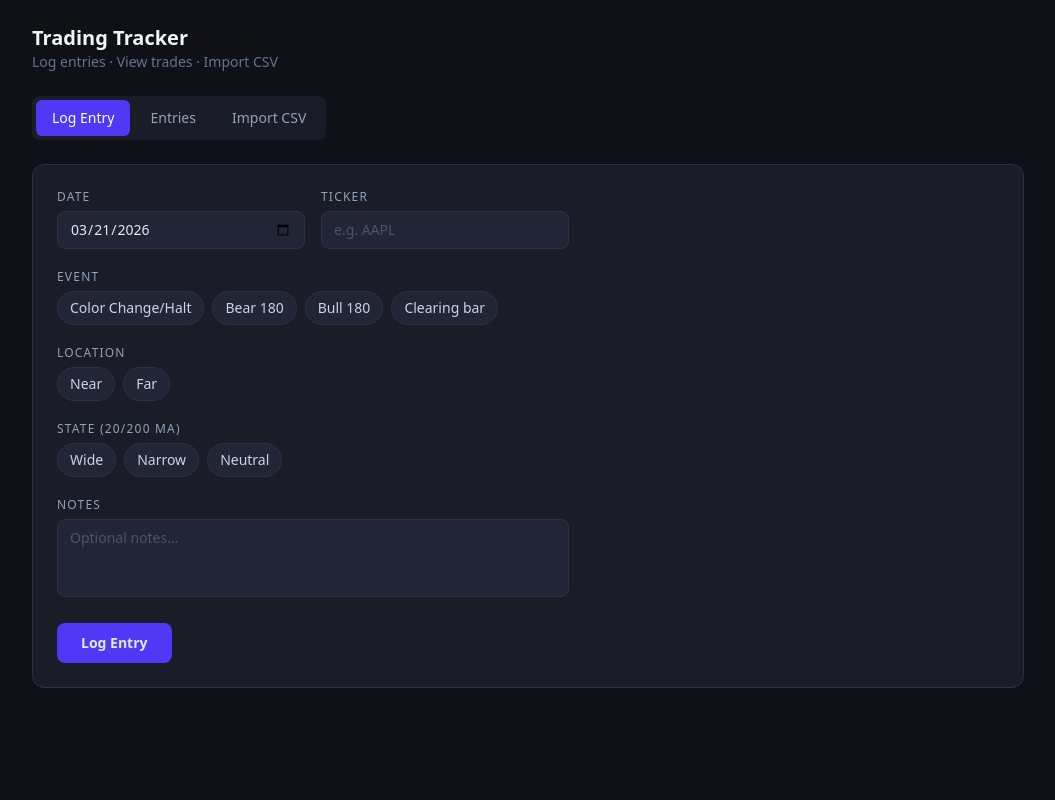
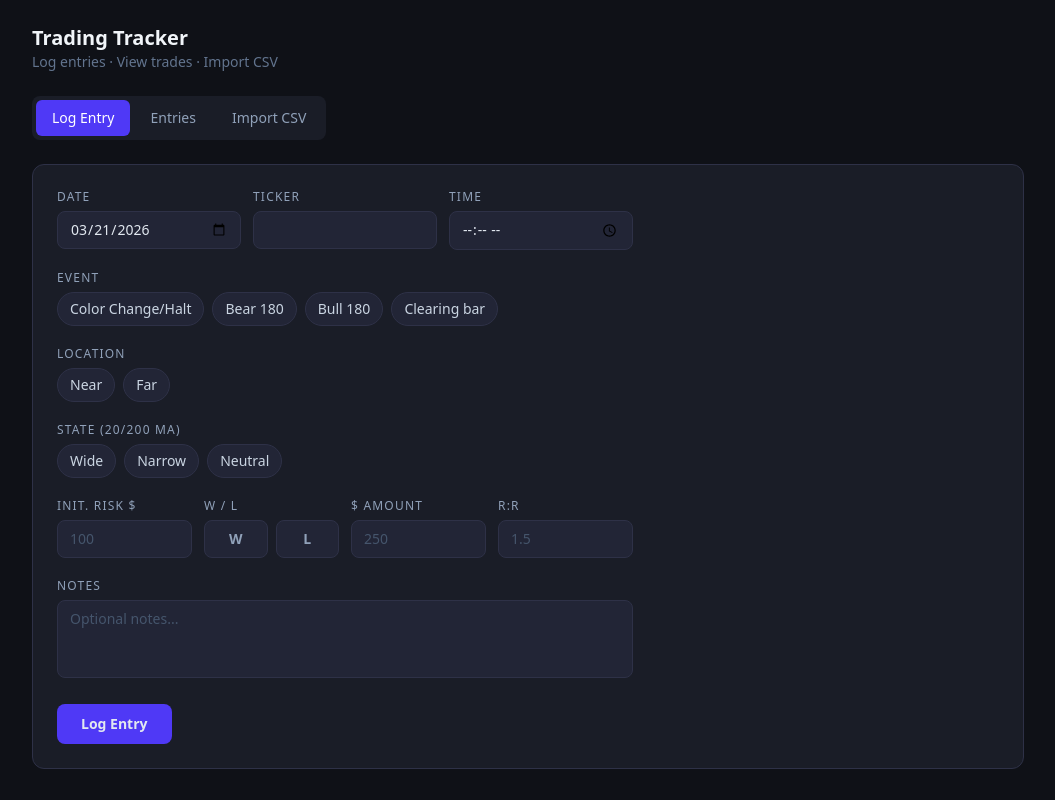
Before and after one commit to Dspeer25/Dspeer25, a Next.js app in the folder trading-tracker/: page / in a window 1280 px wide. Shown: the whole page, without its empty margins (112-1167 px from the left). Built offline with nearby package versions, Linux system fonts and the light colour scheme.

Commit message:
Update log form with all trade fields: date, ticker, time, event, location, state, initial risk, W/L, $ amount, R:R
https://claude.ai/code/session_01KmMQEVBMG9pBTRG7tqwRbk

```diff
--- a/trading-tracker/app/page.tsx
+++ b/trading-tracker/app/page.tsx
@@ -11,9 +11,14 @@ type Entry = {
   id: string;
   date: string;
   ticker: string;
+  time: string;
   event: string;
   location: string;
   state: string;
+  initialRisk: string;
+  result: "W" | "L" | "";
+  amount: string;
+  rrRatio: string;
   notes: string;
 };
 
@@ -55,78 +60,160 @@ function PillGroup<T extends string>({
 }
 
 // ─── Log Entry Tab ────────────────────────────────────────────────────────────
-function LogTab({
-  onSave,
-}: {
-  onSave: (e: Entry) => void;
-}) {
-  const [date, setDate] = useState(new Date().toISOString().split("T")[0]);
-  const [ticker, setTicker] = useState("");
-  const [event, setEvent] = useState<(typeof EVENTS)[number] | "">("");
-  const [location, setLocation] = useState<(typeof LOCATIONS)[number] | "">("");
-  const [state, setState] = useState<(typeof STATES)[number] | "">("");
-  const [notes, setNotes] = useState("");
+const BLANK: Omit<Entry, "id"> = {
+  date: new Date().toISOString().split("T")[0],
+  ticker: "",
+  time: "",
+  event: "",
+  location: "",
+  state: "",
+  initialRisk: "",
+  result: "",
+  amount: "",
+  rrRatio: "",
+  notes: "",
+};
+
+function LogTab({ onSave }: { onSave: (e: Entry) => void }) {
+  const [form, setForm] = useState({ ...BLANK });
   const [error, setError] = useState("");
   const [saved, setSaved] = useState(false);
 
+  const set = (k: keyof typeof BLANK, v: string) =>
+    setForm((prev) => ({ ...prev, [k]: v }));
+
   const handleSubmit = (e: React.FormEvent) => {
     e.preventDefault();
-    if (!event || !location || !state) {
-      setError("Select Event, Location, and State.");
+    if (!form.event || !form.location || !form.state || !form.result) {
+      setError("Select Event, Location, State, and W/L.");
       return;
     }
     setError("");
-    onSave({
-      id: crypto.randomUUID(),
-      date,
-      ticker,
-      event,
-      location,
-      state,
-      notes,
-    });
-    setTicker("");
-    setEvent("");
-    setLocation("");
-    setState("");
-    setNotes("");
+    onSave({ ...form, id: crypto.randomUUID() });
+    setForm({ ...BLANK });
     setSaved(true);
     setTimeout(() => setSaved(false), 2500);
   };
 
   return (
-    <form onSubmit={handleSubmit} className="space-y-5 max-w-lg">
-      <div className="grid grid-cols-2 gap-4">
-        <div>
-          <label className="text-xs text-slate-400 uppercase tracking-widest block mb-1.5">Date</label>
+    <form onSubmit={handleSubmit} className="space-y-5 max-w-xl">
+      {/* Row 1: date / ticker / time */}
+      <div className="grid grid-cols-3 gap-3">
+        {(
+          [
+            ["Date", "date", "date"],
+            ["Ticker", "ticker", "text"],
+            ["Time", "time", "time"],
+          ] as [string, keyof typeof BLANK, string][]
+        ).map(([label, key, type]) => (
+          <div key={key}>
+            <label className="text-xs text-slate-400 uppercase tracking-widest block mb-1.5">
+              {label}
+            </label>
             <input
-            type="date"
-            value={date}
-            onChange={(e) => setDate(e.target.value)}
-            className="w-full bg-[#222536] border border-[#2e3147] rounded-lg px-3 py-2 text-sm text-slate-200 focus:outline-none focus:border-indigo-500"
+              type={type}
+              value={form[key] as string}
+              onChange={(e) =>
+                set(key, key === "ticker" ? e.target.value.toUpperCase() : e.target.value)
+              }
+              className="w-full bg-[#222536] border border-[#2e3147] rounded-lg px-3 py-2 text-sm text-slate-200 placeholder-slate-600 focus:outline-none focus:border-indigo-500"
             />
           </div>
+        ))}
+      </div>
+
+      <PillGroup
+        label="Event"
+        options={EVENTS}
+        value={form.event as any}
+        onChange={(v) => set("event", v)}
+      />
+      <PillGroup
+        label="Location"
+        options={LOCATIONS}
+        value={form.location as any}
+        onChange={(v) => set("location", v)}
+      />
+      <PillGroup
+        label="State (20/200 MA)"
+        options={STATES}
+        value={form.state as any}
+        onChange={(v) => set("state", v)}
+      />
+
+      {/* Row 2: initial risk / result / amount / R:R */}
+      <div className="grid grid-cols-4 gap-3">
         <div>
-          <label className="text-xs text-slate-400 uppercase tracking-widest block mb-1.5">Ticker</label>
+          <label className="text-xs text-slate-400 uppercase tracking-widest block mb-1.5">
+            Init. Risk $
+          </label>
+          <input
+            type="number"
+            value={form.initialRisk}
+            onChange={(e) => set("initialRisk", e.target.value)}
+            placeholder="100"
+            className="w-full bg-[#222536] border border-[#2e3147] rounded-lg px-3 py-2 text-sm text-slate-200 placeholder-slate-600 focus:outline-none focus:border-indigo-500"
+          />
+        </div>
+
+        <div>
+          <label className="text-xs text-slate-400 uppercase tracking-widest block mb-1.5">
+            W / L
+          </label>
+          <div className="flex gap-2">
+            {(["W", "L"] as const).map((r) => (
+              <button
+                key={r}
+                type="button"
+                onClick={() => set("result", r)}
+                className={`flex-1 py-2 rounded-lg text-sm font-bold border transition-all ${
+                  form.result === r
+                    ? r === "W"
+                      ? "bg-emerald-600 border-emerald-500 text-white"
+                      : "bg-red-600 border-red-500 text-white"
+                    : "bg-[#222536] border-[#2e3147] text-slate-400 hover:border-slate-500"
+                }`}
+              >
+                {r}
+              </button>
+            ))}
+          </div>
+        </div>
+
+        <div>
+          <label className="text-xs text-slate-400 uppercase tracking-widest block mb-1.5">
+            $ Amount
+          </label>
+          <input
+            type="number"
+            value={form.amount}
+            onChange={(e) => set("amount", e.target.value)}
+            placeholder="250"
+            className="w-full bg-[#222536] border border-[#2e3147] rounded-lg px-3 py-2 text-sm text-slate-200 placeholder-slate-600 focus:outline-none focus:border-indigo-500"
+          />
+        </div>
+
+        <div>
+          <label className="text-xs text-slate-400 uppercase tracking-widest block mb-1.5">
+            R:R
+          </label>
           <input
             type="text"
-            value={ticker}
-            onChange={(e) => setTicker(e.target.value.toUpperCase())}
-            placeholder="e.g. AAPL"
+            value={form.rrRatio}
+            onChange={(e) => set("rrRatio", e.target.value)}
+            placeholder="1.5"
             className="w-full bg-[#222536] border border-[#2e3147] rounded-lg px-3 py-2 text-sm text-slate-200 placeholder-slate-600 focus:outline-none focus:border-indigo-500"
           />
         </div>
       </div>
 
-      <PillGroup label="Event" options={EVENTS} value={event} onChange={setEvent} />
-      <PillGroup label="Location" options={LOCATIONS} value={location} onChange={setLocation} />
-      <PillGroup label="State (20/200 MA)" options={STATES} value={state} onChange={setState} />
-
       <div>
-        <label className="text-xs text-slate-400 uppercase tracking-widest block mb-1.5">Notes</label>
+        <label className="text-xs text-slate-400 uppercase tracking-widest block mb-1.5">
+          Notes
+        </label>
         <textarea
-          value={notes}
-          onChange={(e) => setNotes(e.target.value)}
+          value={form.notes}
+          onChange={(e) => set("notes", e.target.value)}
           rows={3}
           placeholder="Optional notes..."
           className="w-full bg-[#222536] border border-[#2e3147] rounded-lg px-3 py-2 text-sm text-slate-200 placeholder-slate-600 focus:outline-none focus:border-indigo-500 resize-none"
@@ -146,35 +233,95 @@ function LogTab({
 }
 
 // ─── Entries Table ────────────────────────────────────────────────────────────
+const COLS: { key: keyof Entry; label: string }[] = [
+  { key: "date", label: "Date" },
+  { key: "ticker", label: "Ticker" },
+  { key: "time", label: "Time" },
+  { key: "event", label: "Event" },
+  { key: "location", label: "Loc." },
+  { key: "state", label: "State" },
+  { key: "initialRisk", label: "Risk $" },
+  { key: "result", label: "W/L" },
+  { key: "amount", label: "$ P&L" },
+  { key: "rrRatio", label: "R:R" },
+  { key: "notes", label: "Notes" },
+];
+
 function EntriesTable({ entries }: { entries: Entry[] }) {
+  const totalPnl = entries.reduce((sum, e) => {
+    const amt = parseFloat(e.amount) || 0;
+    return sum + (e.result === "L" ? -amt : amt);
+  }, 0);
+
   if (entries.length === 0) {
-    return <p className="text-slate-500 text-sm">No entries yet. Log one on the Log tab.</p>;
+    return <p className="text-slate-500 text-sm">No entries yet — log one on the Log tab.</p>;
   }
+
   return (
+    <div className="space-y-3">
+      <div className="flex gap-4 text-sm">
+        <span className="text-slate-400">
+          {entries.length} trade{entries.length !== 1 ? "s" : ""}
+        </span>
+        <span className={totalPnl >= 0 ? "text-emerald-400" : "text-red-400"}>
+          Total: {totalPnl >= 0 ? "+" : ""}${totalPnl.toFixed(0)}
+        </span>
+        <span className="text-slate-400">
+          Win rate:{" "}
+          {Math.round(
+            (entries.filter((e) => e.result === "W").length / entries.length) * 100
+          )}
+          %
+        </span>
+      </div>
+
       <div className="overflow-x-auto rounded-lg border border-[#2e3147]">
         <table className="w-full text-sm">
           <thead>
             <tr className="bg-[#222536]">
-            {["Date", "Ticker", "Event", "Location", "State", "Notes"].map((h) => (
-              <th key={h} className="px-4 py-2.5 text-left text-xs font-semibold text-slate-400 uppercase tracking-wider border-b border-[#2e3147] whitespace-nowrap">
-                {h}
+              {COLS.map((c) => (
+                <th
+                  key={c.key}
+                  className="px-3 py-2.5 text-left text-xs font-semibold text-slate-400 uppercase tracking-wider border-b border-[#2e3147] whitespace-nowrap"
+                >
+                  {c.label}
                 </th>
               ))}
             </tr>
           </thead>
           <tbody>
             {entries.map((row) => (
-            <tr key={row.id} className="border-b border-[#2e3147] hover:bg-[#1a1d27] transition-colors">
-              <td className="px-4 py-2 text-slate-300 whitespace-nowrap">{row.date}</td>
-              <td className="px-4 py-2 font-mono text-slate-200 whitespace-nowrap">{row.ticker}</td>
-              <td className="px-4 py-2 text-slate-300 whitespace-nowrap">{row.event}</td>
-              <td className="px-4 py-2 text-slate-300 whitespace-nowrap">{row.location}</td>
-              <td className="px-4 py-2 text-slate-300 whitespace-nowrap">{row.state}</td>
-              <td className="px-4 py-2 text-slate-400 max-w-xs truncate">{row.notes}</td>
+              <tr
+                key={row.id}
+                className="border-b border-[#2e3147] hover:bg-[#1a1d27] transition-colors"
+              >
+                {COLS.map((c) => (
+                  <td
+                    key={c.key}
+                    className={`px-3 py-2 whitespace-nowrap ${
+                      c.key === "result"
+                        ? row.result === "W"
+                          ? "text-emerald-400 font-bold"
+                          : "text-red-400 font-bold"
+                        : c.key === "amount"
+                        ? row.result === "W"
+                          ? "text-emerald-400"
+                          : "text-red-400"
+                        : c.key === "notes"
+                        ? "text-slate-400 max-w-xs truncate"
+                        : "text-slate-300"
+                    }`}
+                  >
+                    {c.key === "amount" && row.amount
+                      ? `${row.result === "L" ? "-" : "+"}$${row.amount}`
+                      : (row[c.key] as string)}
+                  </td>
+                ))}
               </tr>
             ))}
           </tbody>
         </table>
+      </div>
     </div>
   );
 }
@@ -187,9 +334,9 @@ function CsvTab() {
   const [error, setError] = useState("");
   const inputRef = useRef<HTMLInputElement>(null);
 
-  const parseCSV = (text: string): { headers: string[]; rows: CsvRow[] } => {
+  const parseCSV = (text: string) => {
     const lines = text.trim().split(/\r?\n/);
-    if (lines.length < 1) return { headers: [], rows: [] };
+    if (lines.length < 1) return { headers: [] as string[], rows: [] as CsvRow[] };
     const hdrs = lines[0].split(",").map((h) => h.trim().replace(/^"|"$/g, ""));
     const dataRows = lines.slice(1).map((line) => {
       const vals = line.split(",").map((v) => v.trim().replace(/^"|"$/g, ""));
@@ -203,16 +350,12 @@ function CsvTab() {
   const handleFile = (e: React.ChangeEvent<HTMLInputElement>) => {
     const file = e.target.files?.[0];
     if (!file) return;
-    if (!file.name.endsWith(".csv")) {
-      setError("Please upload a .csv file.");
-      return;
-    }
+    if (!file.name.endsWith(".csv")) { setError("Please upload a .csv file."); return; }
     setError("");
     setFileName(file.name);
     const reader = new FileReader();
     reader.onload = (ev) => {
-      const text = ev.target?.result as string;
-      const { headers: hdrs, rows: dataRows } = parseCSV(text);
+      const { headers: hdrs, rows: dataRows } = parseCSV(ev.target?.result as string);
       setHeaders(hdrs);
       setRows(dataRows);
     };
@@ -228,7 +371,7 @@ function CsvTab() {
         <p className="text-slate-400 text-sm">
           {fileName ? `Loaded: ${fileName}` : "Click to upload a CSV file"}
         </p>
-        <p className="text-slate-600 text-xs mt-1">Exported from TradeStation, Google Sheets, etc.</p>
+        <p className="text-slate-600 text-xs mt-1">Export from TradeStation, Excel, Google Sheets, etc.</p>
         <input ref={inputRef} type="file" accept=".csv" onChange={handleFile} className="hidden" />
       </div>
 
@@ -240,7 +383,7 @@ function CsvTab() {
             <thead>
               <tr className="bg-[#222536]">
                 {headers.map((h) => (
-                  <th key={h} className="px-4 py-2.5 text-left text-xs font-semibold text-slate-400 uppercase tracking-wider border-b border-[#2e3147] whitespace-nowrap">
+                  <th key={h} className="px-3 py-2.5 text-left text-xs font-semibold text-slate-400 uppercase tracking-wider border-b border-[#2e3147] whitespace-nowrap">
                     {h}
                   </th>
                 ))}
@@ -250,13 +393,13 @@ function CsvTab() {
               {rows.map((row, i) => (
                 <tr key={i} className="border-b border-[#2e3147] hover:bg-[#1a1d27] transition-colors">
                   {headers.map((h) => (
-                    <td key={h} className="px-4 py-2 text-slate-300 whitespace-nowrap">{row[h]}</td>
+                    <td key={h} className="px-3 py-2 text-slate-300 whitespace-nowrap">{row[h]}</td>
                   ))}
                 </tr>
               ))}
             </tbody>
           </table>
-          <p className="text-slate-500 text-xs px-4 py-2">{rows.length} rows loaded</p>
+          <p className="text-slate-500 text-xs px-4 py-2">{rows.length} rows</p>
         </div>
       )}
     </div>
@@ -276,7 +419,13 @@ export default function Home() {
       </header>
 
       <nav className="flex gap-1 bg-[#1a1d27] p-1 rounded-lg w-fit">
-        {([["log", "Log Entry"], ["entries", "Entries"], ["csv", "Import CSV"]] as const).map(([t, label]) => (
+        {(
+          [
+            ["log", "Log Entry"],
+            ["entries", "Entries"],
+            ["csv", "Import CSV"],
+          ] as const
+        ).map(([t, label]) => (
           <button
             key={t}
             onClick={() => setTab(t)}
```
Lines whose indentation alone changed are shown as unchanged.
